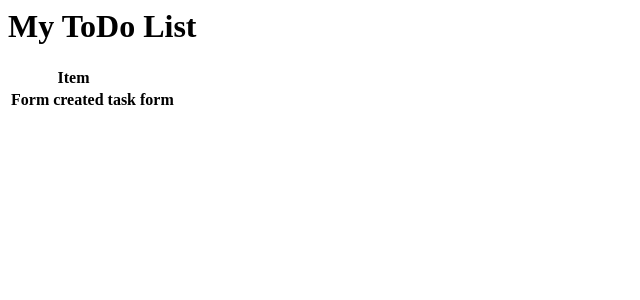
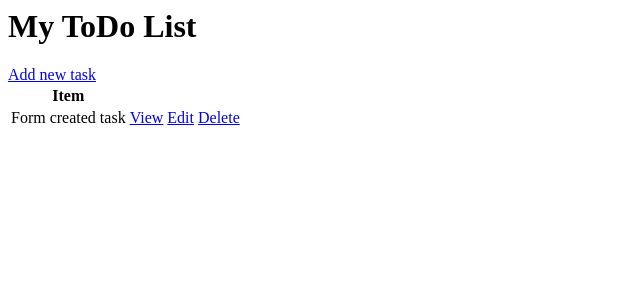
Before and after one commit to jbros17a/tasks-app, a Django app: page / in a window 1280 px wide. Shown: the top 300 px of the page, without its empty margins (0-640 px from the left). Run offline with Django 3.2, Linux system fonts and the light colour scheme; data comes from the database, SQL or seed files in the repository; both versions use the stored data as it was after the commit; lists and menus that the app fills with data are empty.

Commit message:
crud functionality

```diff
--- a/task_app/src/urls.py
+++ b/task_app/src/urls.py
@@ -4,5 +4,9 @@ from src.views import *
 app_name = 'tasks'
 
 urlpatterns = [
-    path('', TaskList.as_view(), name='main')
+    path('', TaskList.as_view(), name='main'),
+    path('task/<int:pk>/', TaskDetail.as_view(), name='task'),
+    path('create-task/', CreateTask.as_view(), name='create'),
+    path('task-edit/<int:pk>/', UpdateTask.as_view(), name='update'),
+    path('task-delete/<int:pk>/', DeleteTask.as_view(), name='delete'),
 ]
--- a/task_app/src/views.py
+++ b/task_app/src/views.py
@@ -1,6 +1,7 @@
 from django.http import HttpResponse
 from django.shortcuts import render
-from django.views.generic import ListView
+from django.views.generic import ListView, DetailView, CreateView, UpdateView, DeleteView
+from django.urls import reverse_lazy
 
 from .models import Task
 
@@ -8,3 +9,30 @@ class TaskList(ListView):
     model = Task
     template_name = 'task_list.html'
     context_object_name = 'tasks'
+
+
+class TaskDetail(DetailView):
+    model = Task
+    template_name = 'task_detail.html'
+    context_object_name = 'task'
+
+
+class CreateTask(CreateView):
+    model = Task
+    template_name = 'task_form.html'
+    fields = '__all__'
+    success_url = reverse_lazy('tasks:main')
+
+
+class UpdateTask(UpdateView):
+    model = Task
+    template_name = 'task_form.html'
+    fields = '__all__'
+    success_url = reverse_lazy('tasks:main')
+
+
+class DeleteTask(DeleteView):
+    model = Task
+    context_object_name = 'task'
+    success_url = reverse_lazy('tasks:main')
+    template_name = 'task_delete_confirm.html'
--- /dev/null
+++ b/task_app/templates/task_delete_confirm.html
@@ -0,0 +1,6 @@
+<a href="{% url 'tasks:main' %}">Go back</a>
+<form method="POST">
+    {% csrf_token %}
+   <p>Do you really wanna delete this task? "{{task}}"</p>
+   <input type="submit" value="Delete">
+</form>
--- /dev/null
+++ b/task_app/templates/task_detail.html
@@ -0,0 +1 @@
+<h1>Task: {{task}}</h1>
--- a/task_app/templates/task_list.html
+++ b/task_app/templates/task_list.html
@@ -1,13 +1,15 @@
 <h1>My ToDo List</h1>
-
+<a href="{% url 'tasks:create' %}">Add new task</a>
 <table>
     <tr>
         <th>Item</th>
     </tr>
     {% for task in tasks %}
     <tr>
-        <th>{{ task.title }}</th>
-        <th>{{ task.description }}</th>
+        <td>{{ task.title }}</td>
+        <td><a href="{% url 'tasks:task' task.id %}">View</a></td>
+        <td><a href="{% url 'tasks:update' task.id %}">Edit</a></td>
+        <td><a href="{% url 'tasks:delete' task.id %}">Delete</a></td>
     </tr>
     {% empty %}
         <h4>There are no tasks. Please add new tasks.</h4>
```
Also changed, not shown: task_app/templates/task_form.html (added, +7 -0 lines), task_app/db.sqlite3.
